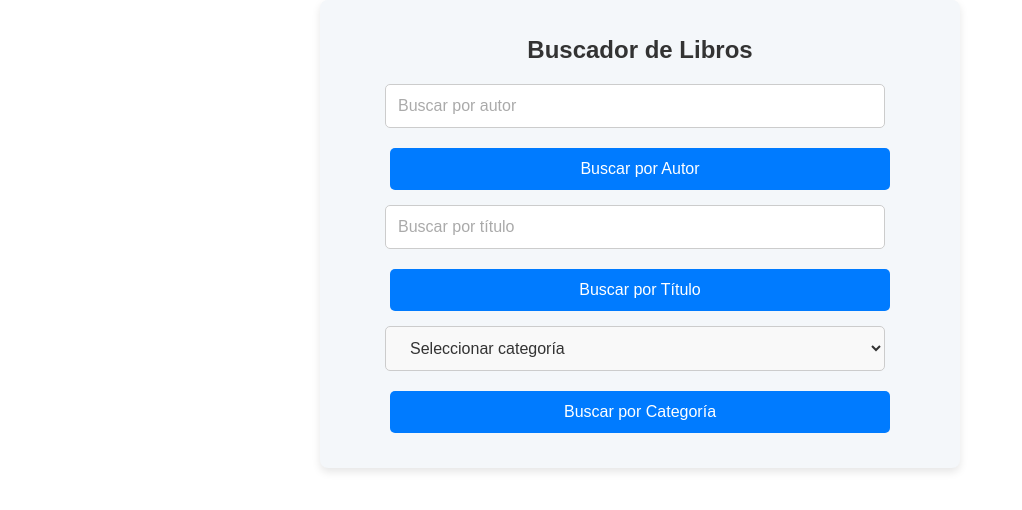
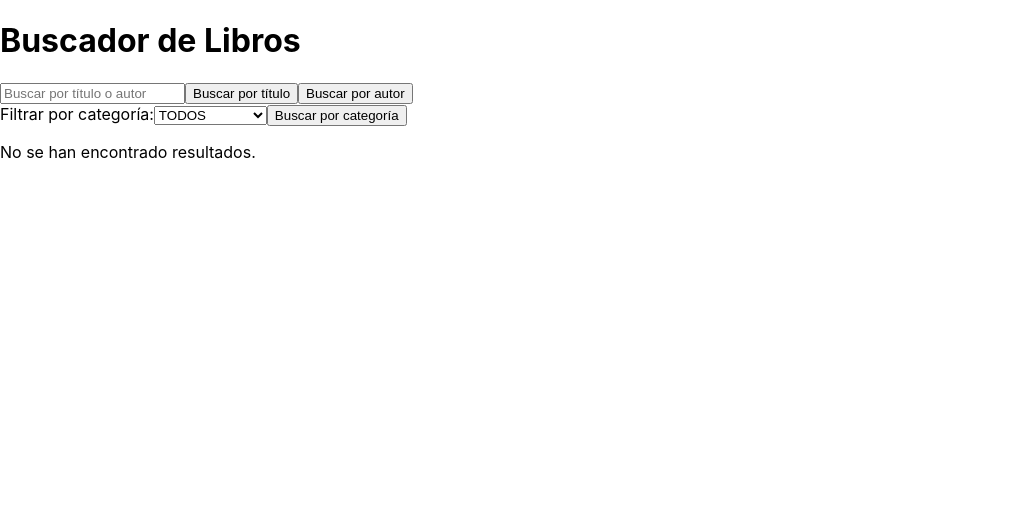
Before and after one commit to comoquieras/PAD-Practica3-JiayunZhan, a React (Create React App) app in the folder buscadorlibros/: page / in a window 1280 px wide. Shown: the top 510 px of the page, without its empty margins (0-1022 px from the left). Built offline with nearby package versions, Linux system fonts and the light colour scheme.

Commit message:
es hora de dormir

```diff
--- a/buscadorlibros/src/COSAS/Libro.js
+++ b/buscadorlibros/src/COSAS/Libro.js
@@ -1,47 +1,60 @@
 import React, { useState } from 'react';
-import './Libro.css';
 
-// Componente Libro que recibe los detalles del libro y permite seleccionar la categoría
-const Libro = ({ book }) => {
-  const [category, setCategory] = useState('');
+const Libro = ({ book, onUpdateBooks, savedBooks }) => {
+  const [category, setCategory] = useState(book.category || ''); // Si no hay categoría, vacío
 
-  // Lista de categorías
-  const categories = [
-    'Aventuras',
-    'Ciencia Ficción',
-    'Histórica',
-    'Novela Negra',
-    'Romántica',
-    'Terror',
-    'Tecnología'
-  ];
-
-  // Manejo de cambio en el select de categoría
-  const handleCategoryChange = (e) => {
-    setCategory(e.target.value);
+  // Función para manejar el cambio de categoría
+  const handleCategoryChange = (event) => {
+    setCategory(event.target.value);
   };
 
+  // Función para manejar el guardar o eliminar
+  const handleSaveOrRemove = () => {
+    if (isBookSaved()) {
+      onUpdateBooks(book, 'remove');
+    } else {
+      onUpdateBooks({ ...book, category }, 'add');
+    }
+  };
+
+  // Comprobar si el libro ya está guardado
+  const isBookSaved = () => {
+    return savedBooks.some(savedBook => savedBook.id === book.id);
+  };
+
+  const title = book.volumeInfo?.title || 'Título no disponible';
+  const author = book.volumeInfo?.authors ? book.volumeInfo.authors.join(', ') : 'Autor no disponible';
+  const publishedDate = book.volumeInfo?.publishedDate || 'Fecha de publicación no disponible';
+  const description = book.volumeInfo?.description || '';
+
+  // Truncar la descripción si es demasiado larga
+  const truncatedDescription = description.length > 150 ? description.substring(0, 555) + '...' : description;
+
   return (
-    <div className="book">
-      <h3>{book.title}</h3>
-      <p>Autor: {book.author}</p>
-      <p>Edición: {book.publishedDate}</p>
-      <p>{book.description}</p>
+    <div className="libro">
+      <h2>{title}</h2>
+      <p><strong>Autor:</strong> {author}</p>
+      <p><strong>Fecha de publicación:</strong> {publishedDate}</p>
 
-      {/* Campo de selección de categoría */}
-      <div>
-        <label htmlFor={`category-${book.id}`}>Categoría: </label>
-        <select
-          id={`category-${book.id}`}
-          value={category}
-          onChange={handleCategoryChange}
-        >
-          <option value="">Seleccionar categoría</option>
-          {categories.map((cat, index) => (
-            <option key={index} value={cat}>{cat}</option>
-          ))}
-        </select>
-      </div>
+      {/* Mostrar la descripción sin encabezado */}
+      <p>{truncatedDescription}</p>
+
+      {/* Mostrar la categoría */}
+      <select value={category} onChange={handleCategoryChange}>
+        <option value="">Seleccionar categoría</option>
+        <option value="Aventuras">Aventuras</option>
+        <option value="Ciencia Ficción">Ciencia Ficción</option>
+        <option value="Histórica">Histórica</option>
+        <option value="Novela Negra">Novela Negra</option>
+        <option value="Romántica">Romántica</option>
+        <option value="Terror">Terror</option>
+        <option value="Tecnología">Tecnología</option>
+      </select>
+
+      {/* Botón para añadir o eliminar */}
+      <button onClick={handleSaveOrRemove}>
+        {isBookSaved() ? 'Eliminar de la lista' : 'Añadir a la lista'}
+      </button>
     </div>
   );
 };
--- a/buscadorlibros/src/COSAS/Navegador.css
+++ /dev/null
@@ -1,100 +0,0 @@
-.Navegador {
-    font-family: 'Arial', sans-serif;
-    padding: 20px;
-    max-width: 600px;
-    margin: 0 auto;
-    background-color: #f4f7fa;
-    border-radius: 8px;
-    box-shadow: 0 4px 8px rgba(0, 0, 0, 0.1);
-    display: flex;
-    flex-direction: column;
-    align-items: center;
-  }
-
-  .Navegador h1 {
-    font-size: 24px;
-    color: #333;
-    text-align: center;
-    margin-bottom: 20px;
-  }
-
-  .row {
-    display: flex;
-    flex-direction: column;
-    align-items: center;
-    margin-bottom: 15px;
-    width: 100%;
-  }
-
-  input, select {
-    padding: 12px;
-    font-size: 16px;
-    margin-right: 10px;
-    width: 100%;
-    max-width: 500px;
-    border: 1px solid #ccc;
-    border-radius: 5px;
-    background-color: #fff;
-    box-sizing: border-box;
-    margin-bottom: 10px;
-  }
-
-  button {
-    padding: 12px 24px;
-    font-size: 16px;
-    background-color: #007bff;
-    color: white;
-    border: none;
-    border-radius: 5px;
-    cursor: pointer;
-    transition: background-color 0.3s ease;
-    width: 100%;
-    max-width: 500px;
-    margin-top: 10px;
-  }
-
-  button:hover {
-    background-color: #0056b3;
-  }
-
-  button:active {
-    background-color: #004080;
-  }
-
-  button:focus {
-    outline: none;
-  }
-
-  button, select {
-    width: 100%;
-    max-width: 500px;
-  }
-
-  input:focus, button:focus, select:focus {
-    outline: none;
-  }
-
-  input::placeholder {
-    color: #aaa;
-  }
-
-  select {
-    padding: 12px 20px;
-    font-size: 16px;
-    color: #333;
-    border: 1px solid #ccc;
-    border-radius: 5px;
-    background-color: #f9f9f9;
-    cursor: pointer;
-    transition: border-color 0.2s, background-color 0.2s;
-  }
-
-  select:focus {
-    border-color: #007bff;
-    background-color: #ffffff;
-    outline: none;
-  }
-
-  select:hover {
-    background-color: #f1f1f1;
-  }
--- a/buscadorlibros/src/COSAS/Navegador.js
+++ b/buscadorlibros/src/COSAS/Navegador.js
@@ -1,94 +1,81 @@
 import React, { useState } from 'react';
+import axios from 'axios';
 import Libro from './Libro';
-import axios from 'axios';
-import './Navegador.css';
 
-const Navegador = () => {
-  const [authorQuery, setAuthorQuery] = useState('');
-  const [titleQuery, setTitleQuery] = useState('');
-  const [categoryQuery, setCategoryQuery] = useState('');
+
+const Navegacion = () => {
+  const [searchTerm, setSearchTerm] = useState('');
   const [books, setBooks] = useState([]);
-  const [loading, setLoading] = useState(false);
+  const [savedBooks, setSavedBooks] = useState([]);
+  const [categoryFilter, setCategoryFilter] = useState('TODOS'); // Para filtrar por categoría
 
-  const handleSearchByAuthor = () => {
-    if (!authorQuery) return;
-
-    setLoading(true);
-
-    axios.get(`https://www.googleapis.com/books/v1/volumes?q=inauthor:${authorQuery}`)
-      .then(response => {
-        setBooks(response.data.items || []);
-        setLoading(false);
-      })
-      .catch(() => {
-        setLoading(false);
-      });
+  // Función para agregar o eliminar un libro de la lista de guardados
+  const handleUpdateBooks = (book, action) => {
+    if (action === 'add') {
+      setSavedBooks([...savedBooks, { ...book, saved: true, category: book.category || '' }]); // Guardar libro
+    } else if (action === 'remove') {
+      setSavedBooks(savedBooks.filter(savedBook => savedBook.id !== book.id)); // Eliminar libro
+    }
   };
 
-  const handleSearchByTitle = () => {
-    if (!titleQuery) return;
-
-    setLoading(true);
-
-    axios.get(`https://www.googleapis.com/books/v1/volumes?q=intitle:${titleQuery}`)
-      .then(response => {
-        setBooks(response.data.items || []);
-        setLoading(false);
-      })
-      .catch(() => {
-        setLoading(false);
-      });
+  // Función de búsqueda por título
+  const handleSearchByTitle = async () => {
+    setBooks([]); // Limpiar resultados previos
+    try {
+      const response = await axios.get(`https://www.googleapis.com/books/v1/volumes?q=intitle:${searchTerm}`);
+      if (response.data.items) {
+        setBooks(response.data.items);
+      } else {
+        setBooks([]); // Si no hay resultados, limpiar
+      }
+    } catch (error) {
+      console.error("Error al buscar libros por título: ", error);
+      setBooks([]);
+    }
   };
 
+  // Función de búsqueda por autor
+  const handleSearchByAuthor = async () => {
+    setBooks([]); // Limpiar resultados previos
+    try {
+      const response = await axios.get(`https://www.googleapis.com/books/v1/volumes?q=inauthor:${searchTerm}`);
+      if (response.data.items) {
+        setBooks(response.data.items);
+      } else {
+        setBooks([]);
+      }
+    } catch (error) {
+      console.error("Error al buscar libros por autor: ", error);
+      setBooks([]);
+    }
+  };
+
+  // Función de búsqueda por categoría (filtrando los libros guardados)
   const handleSearchByCategory = () => {
-    if (!categoryQuery) return;
-
-    setLoading(true);
-
-    axios.get(`https://www.googleapis.com/books/v1/volumes?q=subject:${categoryQuery}`)
-      .then(response => {
-        setBooks(response.data.items || []);
-        setLoading(false);
-      })
-      .catch(() => {
-        setLoading(false);
-      });
+    if (categoryFilter === 'TODOS') {
+      setBooks(savedBooks);
+    } else {
+      setBooks(savedBooks.filter(book => book.category === categoryFilter));
+    }
   };
 
   return (
-    <div className="Navegador">
+    <div>
       <h1>Buscador de Libros</h1>
-
-      {/* Campo de búsqueda por autor */}
-      <div className="row">
+      <div className="buscador">
         <input
           type="text"
-          value={authorQuery}
-          onChange={(e) => setAuthorQuery(e.target.value)}
-          placeholder="Buscar por autor"
+          placeholder="Buscar por título o autor"
+          value={searchTerm}
+          onChange={(e) => setSearchTerm(e.target.value)}
         />
-        <button onClick={handleSearchByAuthor}>Buscar por Autor</button>
-      </div>
+        <button onClick={handleSearchByTitle}>Buscar por título</button>
+        <button onClick={handleSearchByAuthor}>Buscar por autor</button>
 
-      {/* Campo de búsqueda por título */}
-      <div className="row">
-        <input
-          type="text"
-          value={titleQuery}
-          onChange={(e) => setTitleQuery(e.target.value)}
-          placeholder="Buscar por título"
-        />
-        <button onClick={handleSearchByTitle}>Buscar por Título</button>
-      </div>
-
-      {/* Campo de búsqueda por categoría */}
-      <div className="row">
-        <select
-          value={categoryQuery}
-          onChange={(e) => setCategoryQuery(e.target.value)}
-          placeholder="Seleccionar categoría"
-        >
-          <option value="">Seleccionar categoría</option>
+        <div>
+          <label>Filtrar por categoría:</label>
+          <select value={categoryFilter} onChange={(e) => setCategoryFilter(e.target.value)}>
+            <option value="TODOS">TODOS</option>
             <option value="Aventuras">Aventuras</option>
             <option value="Ciencia Ficción">Ciencia Ficción</option>
             <option value="Histórica">Histórica</option>
@@ -97,20 +84,23 @@ const Navegador = () => {
             <option value="Terror">Terror</option>
             <option value="Tecnología">Tecnología</option>
           </select>
-        <button onClick={handleSearchByCategory}>Buscar por Categoría</button>
+          <button onClick={handleSearchByCategory}>Buscar por categoría</button>
+        </div>
       </div>
 
-      {/* Mostrar resultados */}
-      {loading && <p>Cargando...</p>}
-      {books.length > 0 && (
-        <div>
-          {books.map((bookData, index) => (
-            <Libro key={index} book={bookData.volumeInfo} />
+      <div className="resultados">
+        {books.length === 0 && <p>No se han encontrado resultados.</p>}
+        {books.map((book) => (
+          <Libro
+            key={book.id}
+            book={book}
+            onUpdateBooks={handleUpdateBooks}
+            savedBooks={savedBooks}
+          />
         ))}
       </div>
-      )}
     </div>
   );
 };
 
-export default Navegador;
+export default Navegacion;
```
Also changed, not shown: buscadorlibros/src/COSAS/Categoria.js (added, +21 -0 lines), buscadorlibros/src/COSAS/Libro.css (deleted, +0 -68 lines). Lines whose indentation alone changed are shown as unchanged.
